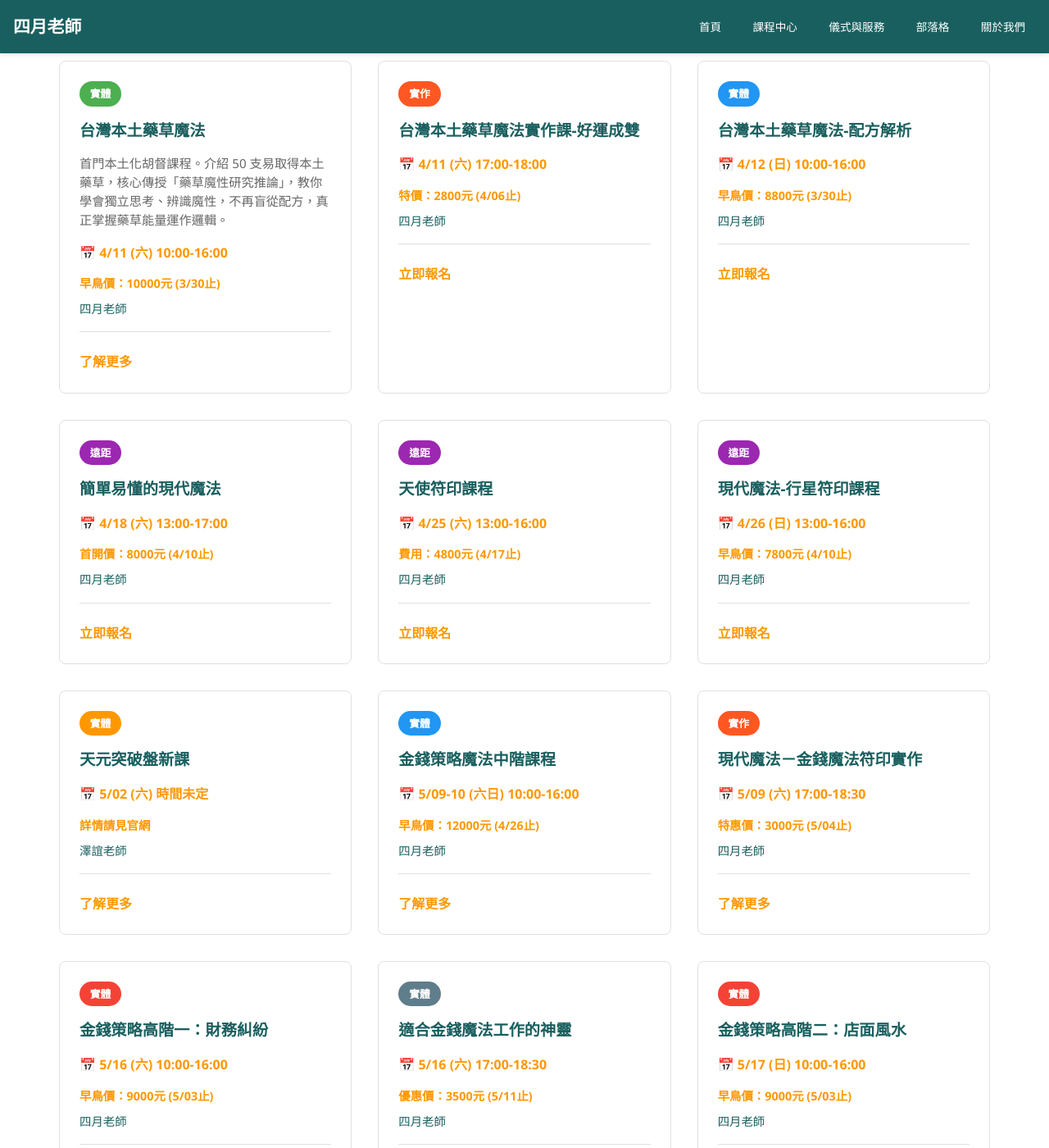
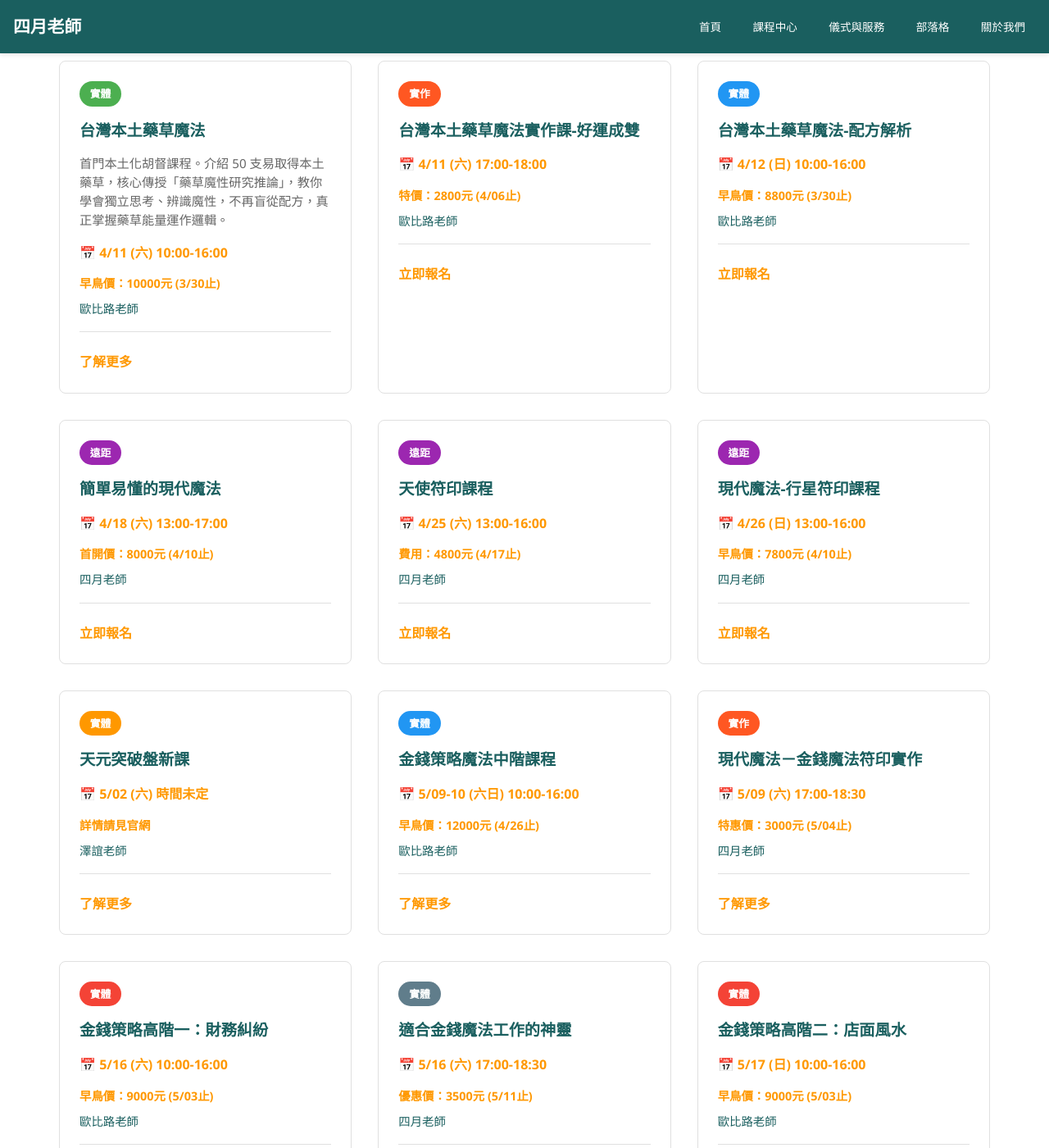
Before and after one commit to light4uliuphone-lang/hoodoo, a Jekyll site: the page built from index.html, in a window 1280 px wide and 1400 px high, scrolled down 577 px. Shown: the whole window at 82% size. Built offline with Jekyll 4.4.1, drawn with Linux system fonts in a browser that asks for light colours.

Commit message:
Update index.html

```diff
--- a/index.html
+++ b/index.html
@@ -23,7 +23,7 @@ title: 四月老師 - 魔法課程中心
                 <div class="course-info">
                     <div style="margin-bottom: 5px; color: #ff9800; font-weight: bold;">📅 4/11 (六) 10:00-16:00</div>
                     <span class="price">早鳥價：10000元 (3/30止)</span>
-                    <span class="teacher">四月老師</span>
+                    <span class="teacher">歐比路老師</span>
                 </div>
                 <a href="/courses/course-local-01/" class="learn-more">了解更多</a>
             </div>
@@ -35,7 +35,7 @@ title: 四月老師 - 魔法課程中心
                 <div class="course-info">
                     <div style="margin-bottom: 5px; color: #ff9800; font-weight: bold;">📅 4/11 (六) 17:00-18:00</div>
                     <span class="price">特價：2800元 (4/06止)</span>
-                    <span class="teacher">四月老師</span>
+                    <span class="teacher">歐比路老師</span>
                 </div>
                 <a href="https://www.hoodoo.me/obilu-msa03" class="learn-more" target="_blank">立即報名</a>
             </div>
@@ -47,7 +47,7 @@ title: 四月老師 - 魔法課程中心
                 <div class="course-info">
                     <div style="margin-bottom: 5px; color: #ff9800; font-weight: bold;">📅 4/12 (日) 10:00-16:00</div>
                     <span class="price">早鳥價：8800元 (3/30止)</span>
-                    <span class="teacher">四月老師</span>
+                    <span class="teacher">歐比路老師</span>
                 </div>
                 <a href="https://www.hoodoo.me/10" class="learn-more" target="_blank">立即報名</a>
             </div>
@@ -107,7 +107,7 @@ title: 四月老師 - 魔法課程中心
                 <div class="course-info">
                     <div style="margin-bottom: 5px; color: #ff9800; font-weight: bold;">📅 5/09-10 (六日) 10:00-16:00</div>
                     <span class="price">早鳥價：12000元 (4/26止)</span>
-                    <span class="teacher">四月老師</span>
+                    <span class="teacher">歐比路老師</span>
                 </div>
                 <a href="/course.html" class="learn-more">了解更多</a>
             </div>
@@ -131,7 +131,7 @@ title: 四月老師 - 魔法課程中心
                 <div class="course-info">
                     <div style="margin-bottom: 5px; color: #ff9800; font-weight: bold;">📅 5/16 (六) 10:00-16:00</div>
                     <span class="price">早鳥價：9000元 (5/03止)</span>
-                    <span class="teacher">四月老師</span>
+                    <span class="teacher">歐比路老師</span>
                 </div>
                 <a href="/course.html" class="learn-more">了解更多</a>
             </div>
@@ -155,7 +155,7 @@ title: 四月老師 - 魔法課程中心
                 <div class="course-info">
                     <div style="margin-bottom: 5px; color: #ff9800; font-weight: bold;">📅 5/17 (日) 10:00-16:00</div>
                     <span class="price">早鳥價：9000元 (5/03止)</span>
-                    <span class="teacher">四月老師</span>
+                    <span class="teacher">歐比路老師</span>
                 </div>
                 <a href="/course.html" class="learn-more">了解更多</a>
             </div>
@@ -167,7 +167,7 @@ title: 四月老師 - 魔法課程中心
                 <div class="course-info">
                     <div style="margin-bottom: 5px; color: #ff9800; font-weight: bold;">📅 5/21 (四) 13:00-16:00</div>
                     <span class="price">早鳥價：4200元 (5/07止)</span>
-                    <span class="teacher">四月老師</span>
+                    <span class="teacher">歐比路老師</span>
                 </div>
                 <a href="/course.html" class="learn-more">了解更多</a>
             </div>
```
